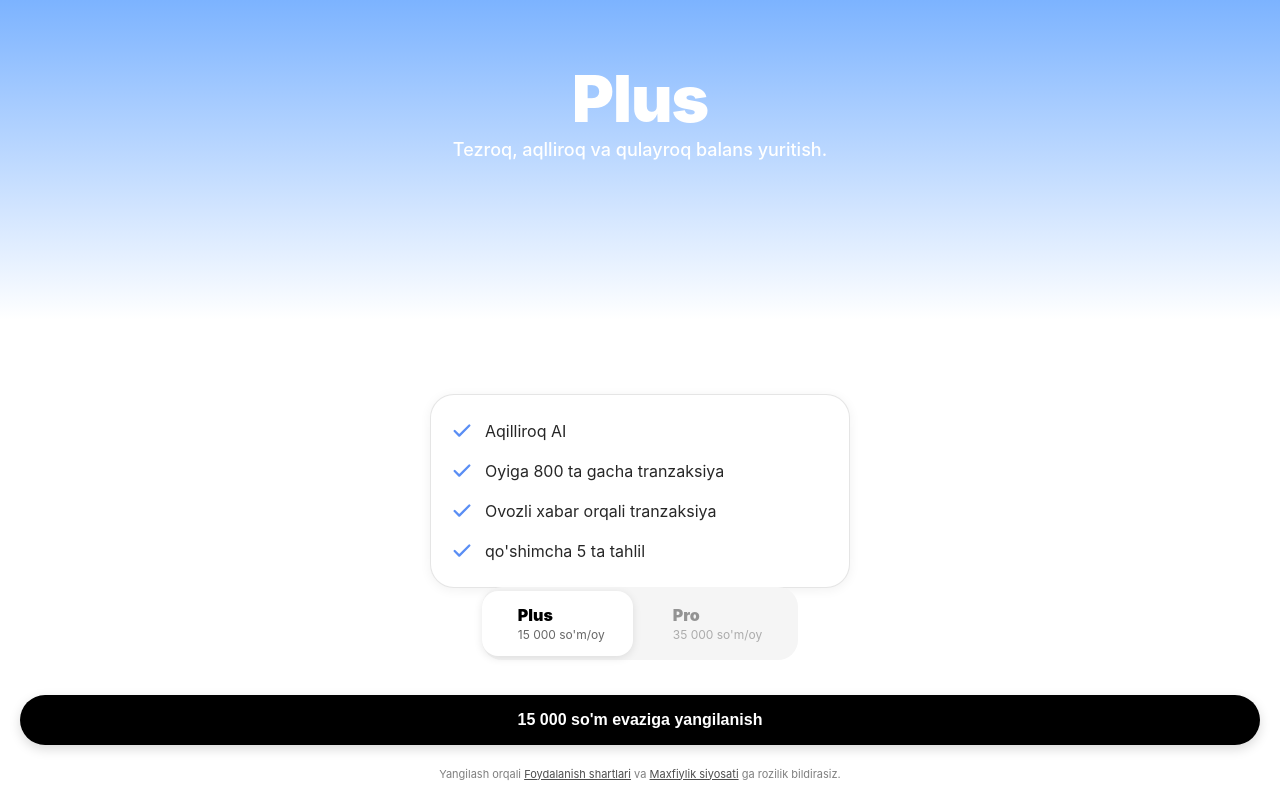
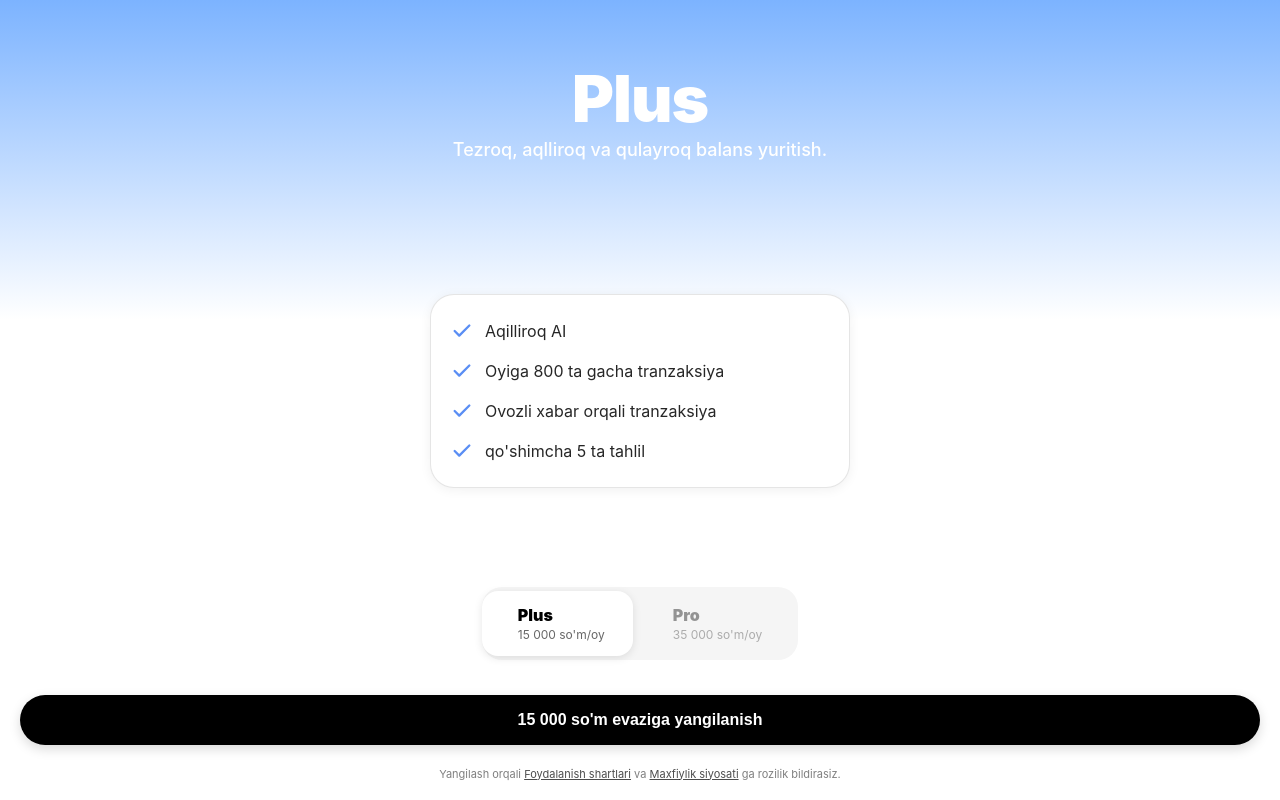
Before and after one commit to Usergeee443/pulbot_mini_app, a Flask app: page /payment in a window 1280 px wide. Run offline with Flask 3, Linux system fonts and the light colour scheme; some libraries are stand-ins or nearby versions.

Commit message:
Fix card positioning: properly center between header and selector with correct padding

```diff
--- a/templates/payment.html
+++ b/templates/payment.html
@@ -29,12 +29,11 @@
 
         .payment-container {
             width: 100%;
-            height: 100vh;
+            min-height: 100vh;
             position: relative;
             display: flex;
             flex-direction: column;
             background: white;
-            overflow: hidden;
         }
 
         /* Gradient overlay - faqat tepa 40% */
@@ -75,9 +74,7 @@
 
         /* Content Area */
         .content-area {
-            flex: 1;
-            padding: 0 20px;
-            padding-bottom: 20px;
+            padding: 0 20px 220px;
             display: flex;
             flex-direction: column;
             justify-content: center;
@@ -85,7 +82,7 @@
             width: 100%;
             position: relative;
             z-index: 1;
-            min-height: 0;
+            flex: 1;
         }
 
         /* Feature list - card with border, qoq o'rtada */
```
